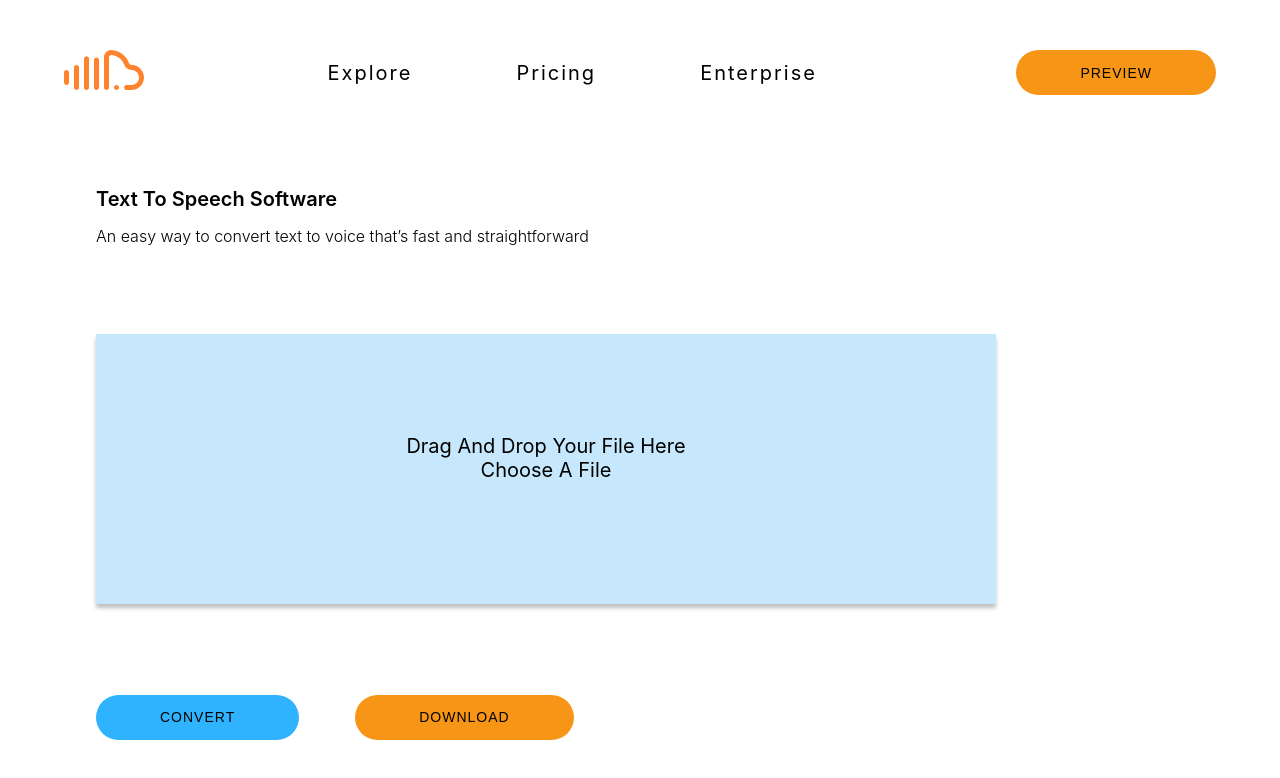
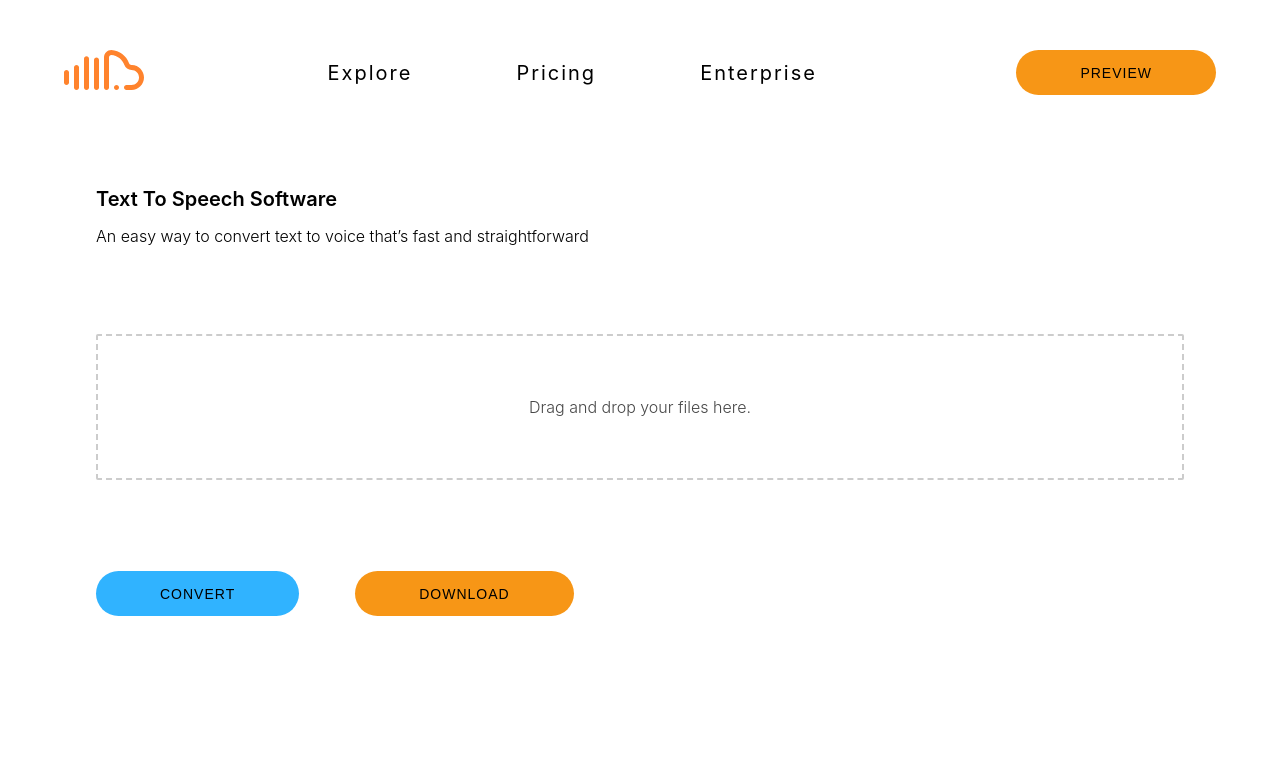
Before and after one commit to naneu/text-to-voice, a React (Create React App) app: page / in a window 1280 px wide. Shown: the top 778 px of the page. Built offline with nearby package versions, Linux system fonts and the light colour scheme.

Commit message:
add dropzone

```diff
--- a/package.json
+++ b/package.json
@@ -8,6 +8,7 @@
     "@testing-library/user-event": "^13.5.0",
     "react": "^18.1.0",
     "react-dom": "^18.1.0",
+    "react-dropzone": "^14.2.1",
     "react-icons": "^4.4.0",
     "react-router-dom": "^6.3.0",
     "react-scripts": "5.0.1",
--- /dev/null
+++ b/src/components/Dropzone.js
@@ -0,0 +1,108 @@
+import React, { useCallback, useMemo, useEffect, useState } from "react";
+import { useDropzone } from "react-dropzone";
+
+const baseStyle = {
+  display: "flex",
+  flexDirection: "column",
+  alignItems: "center",
+  padding: "60px",
+  borderWidth: 2,
+  borderRadius: 2,
+  borderColor: "#cccccc",
+  borderStyle: "dashed",
+  backgroundColor: "#ffffff",
+  color: "#474747",
+  transition: "border .3s ease-in-out"
+};
+
+const activeStyle = {
+  borderColor: "#2196f3"
+};
+
+const acceptStyle = {
+  borderColor: "#00e676"
+};
+
+const rejectStyle = {
+  borderColor: "#FF0000"
+};
+
+function Dropzone(props) {
+  const [files, setFiles] = useState([]);
+  const onDrop = useCallback((acceptedFiles) => {
+    setFiles(
+      acceptedFiles.map((file) =>
+        Object.assign(file, {
+          preview: URL.createObjectURL(file)
+        })
+      )
+    );
+  }, []);
+
+  const {
+    getRootProps,
+    getInputProps,
+    isDragActive,
+    isDragAccept,
+    isDragReject
+  } = useDropzone({
+    onDrop,
+    accept: {
+      "text/plain": [".txt"],
+      "application/pdf": [
+        ".pdf",
+        ".doc",
+        ".docx",
+        ".ppt",
+        ".pptx",
+        ".pages",
+        ".odt"
+      ]
+    }
+  });
+
+  const style = useMemo(
+    () => ({
+      ...baseStyle,
+      ...(isDragActive ? activeStyle : {}),
+      ...(isDragAccept ? acceptStyle : {}),
+      ...(isDragReject ? rejectStyle : {})
+    }),
+    [isDragActive, isDragReject, isDragAccept]
+  );
+  const thumbs = files.map((file) => (
+    <div key={file.name}>
+      <p>{file.name}</p>
+    </div>
+  ));
+  // clean up
+  useEffect(
+    () => () => {
+      files.forEach((file) => URL.revokeObjectURL(file.preview));
+    },
+    [files]
+  );
+  return (
+    <section className="dropzone">
+      <div {...getRootProps({ style })}>
+        <input {...getInputProps()} />
+        <div>
+          {isDragActive ? (
+            <p>Release to drop your files here</p>
+          ) : (
+            <p>Drag and drop your files here.</p>
+          )}
+        </div>
+      </div>
+      <div className="aside-div">
+      {isDragReject ? (
+        <aside>Wrong file extension</aside>
+      ) : (
+        <aside>{thumbs}</aside>
+      )}
+      </div>
+    </section>
+  );
+}
+
+export default Dropzone;
--- a/src/index.css
+++ b/src/index.css
@@ -298,13 +298,19 @@ h3 {
   margin: 0 auto;
   max-width: 1170px;
 }
+.dropzone{
+  margin-top: 86px;
+}
+.aside-div{
+  margin-top: 10px;
+}
 .dropbox {
   /* position: absolute; */
   margin-top: 86px;
   width: 900px;
   height: 270px;
   background: rgba(22, 161, 242, 0.24);
-  box-shadow: 0px 4px 4px rgba(0, 0, 0, 0.25);
+  /* box-shadow: 0px 4px 4px rgba(0, 0, 0, 0.25); */
   padding: 100px 0;
   text-align: center;
 }
--- a/src/pages/Home.js
+++ b/src/pages/Home.js
@@ -1,7 +1,8 @@
 import React from "react";
+import Dropzone from "../components/Dropzone";
 import { useGlobalContext } from "../context";
 function Home() {
-  const {closeSubmenu} = useGlobalContext()
+  const { closeSubmenu } = useGlobalContext();
   return (
     <div>
       <section className="section" onMouseOver={closeSubmenu}>
@@ -13,11 +14,14 @@ function Home() {
               straightforward
             </p>
           </div>
+          <div>
+            <Dropzone />
+          </div>
 
-          <div className="dropbox">
+          {/* <div className="dropbox">
             <p>Drag and drop your file here</p>
             <p>Choose a file</p>
-          </div>
+          </div> */}
           <div className="btn-home">
             <button className="convert">convert</button>
             <button className="download-btn">download</button>
```
Also changed, not shown: 1 other file (tests, documents, lock files or other folders).
